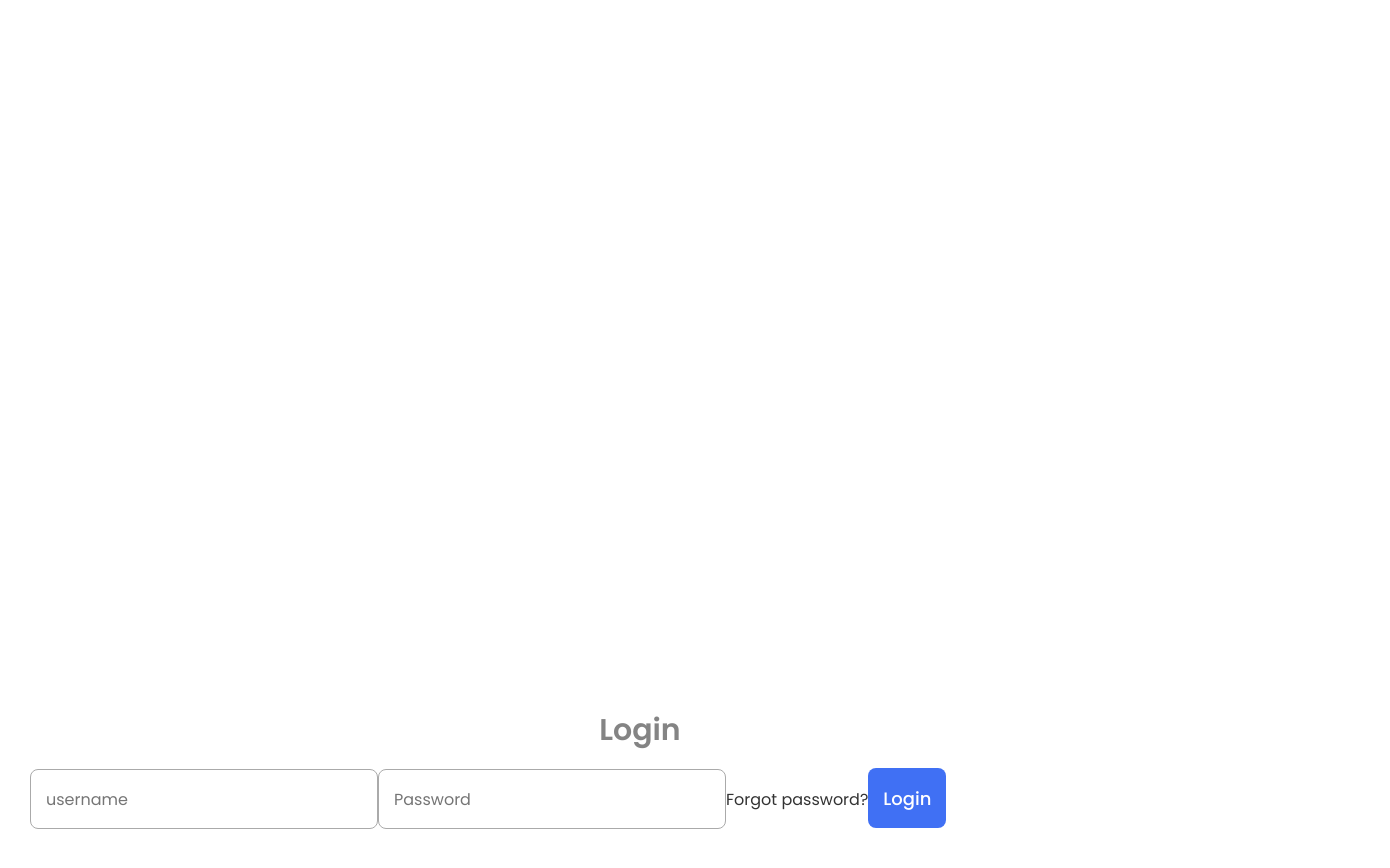
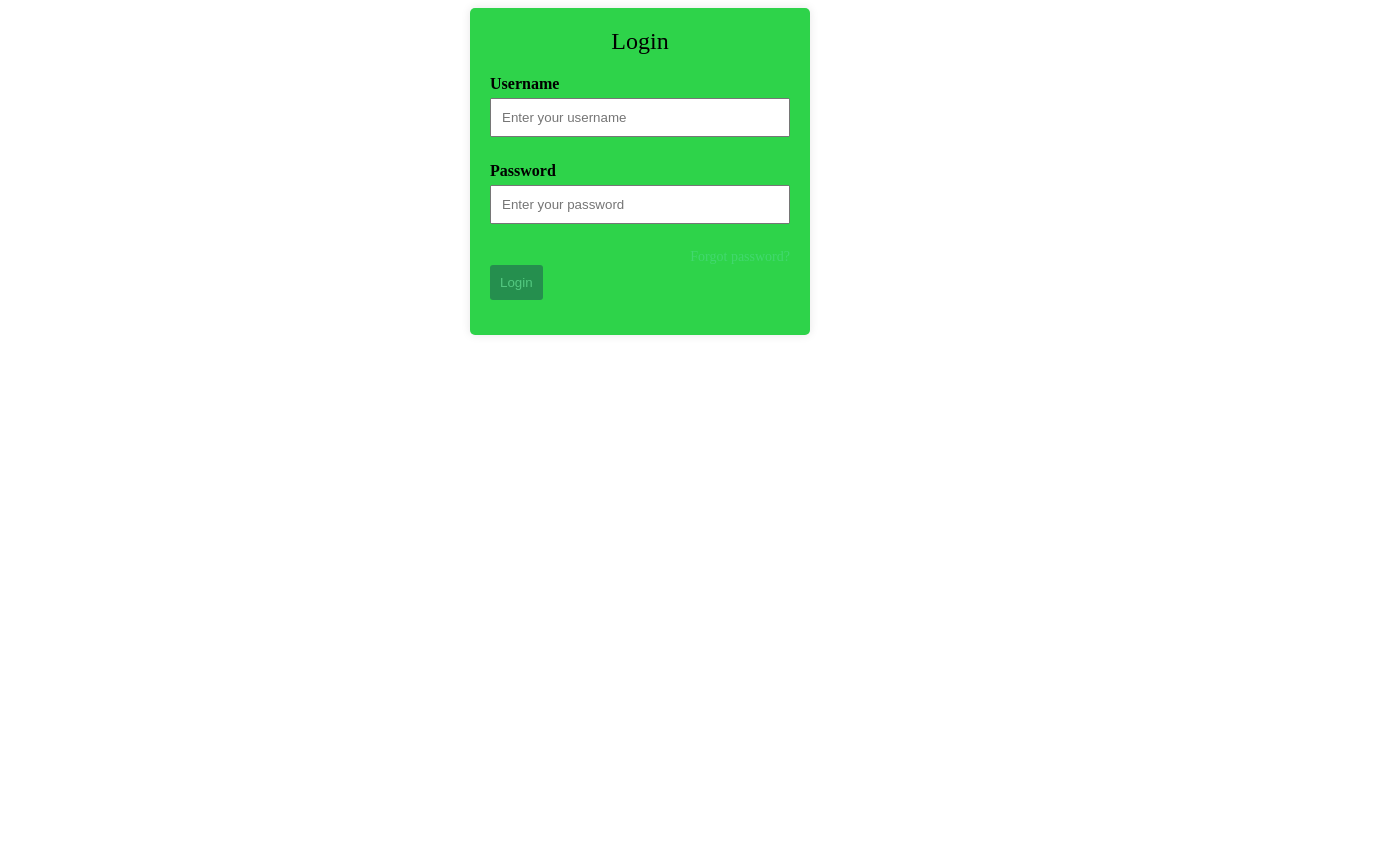
Before and after one commit to KamogeloPoopedi/front-end, an Angular app: page / in a window 1280 px wide. Shown: the top 868 px of the page, 1390 px wide, since content can reach past the window. After the commit the page ends 800 px from the top, so only its background shows below. Built offline with nearby package versions, Linux system fonts and the light colour scheme.

Commit message:
created a service

```diff
--- a/src/app/login/login.component.css
+++ b/src/app/login/login.component.css
@@ -1,159 +1,57 @@
-/* Import Google font - Poppins */
-@import url("https://fonts.googleapis.com/css2?family=Poppins:wght@200;300;400;500;600;700&display=swap");
-* {
-  margin: 0;
-  padding: 0;
+/* Add this to your component's CSS file or your global styles */
+
+.form {
+  max-width: 300px;
+  margin: 0 auto;
+}
+
+.login {
+  background-color: #2ed34a;
+  padding: 20px;
+  border-radius: 5px;
+  box-shadow: 0 0 10px rgba(0, 0, 0, 0.1);
+}
+
+.login header {
+  font-size: 24px;
+  text-align: center;
+  margin-bottom: 20px;
+}
+
+.form-group {
+  margin-bottom: 15px;
+}
+
+label {
+  display: block;
+  margin-bottom: 5px;
+  font-weight: bold;
+}
+
+input {
+  width: 100%;
+  padding: 10px;
   box-sizing: border-box;
-  font-family: "Poppins",
-    sans-serif;
+  margin-bottom: 10px;
 }
-body {
-  min-height: 100vh;
-  display: flex;
-  align-items: center;
-  justify-content: center;
-  background: #f0faff;
+
+a {
+  display: block;
+  text-align: right;
+  color: #42d86f;
+  text-decoration: none;
+  font-size: 14px;
 }
-.wrapper {
-  position: relative;
-  max-width: 470px;
-  width: 100%;
-  border-radius: 12px;
-  padding: 20px
-    30px
-    120px;
-  background: #4070f4;
-  box-shadow: 0
-    5px
-    10px
-    rgba(
-      0,
-      0,
-      0,
-      0.1
-    );
-  overflow: hidden;
-}
-.form.login {
-  position: absolute;
-  left: 50%;
-  bottom: -86%;
-  transform: translateX(
-    -50%
-  );
-  width: calc(
-    100% +
-      220px
-  );
-  padding: 20px
-    140px;
-  border-radius: 50%;
-  height: 100%;
-  background: #fff;
-  transition: all
-    0.6s
-    ease;
-}
-.wrapper.active
-  .form.login {
-  bottom: -15%;
-  border-radius: 35%;
-  box-shadow: 0 -5px
-    10px rgba(0, 0, 0, 0.1);
-}
-.form
-  header {
-  font-size: 30px;
-  text-align: center;
-  color: #fff;
-  font-weight: 600;
+
+button {
+  background-color: #258f4e;
+  color: #54c981;
+  padding: 10px;
+  border: none;
+  border-radius: 3px;
   cursor: pointer;
 }
-.form.login
-  header {
-  color: #333;
-  opacity: 0.6;
+
+button:hover {
+  background-color: #2980b9;
 }
-.wrapper.active
-  .form.login
-  header {
-  opacity: 1;
-}
-.wrapper.active
-  .signup
-  header {
-  opacity: 0.6;
-}
-.wrapper
-  form {
-  display: flex;
-  flex-direction: column;
-  gap: 20px;
-  margin-top: 40px;
-}
-form
-  input {
-  height: 60px;
-  outline: none;
-  border: none;
-  padding: 0
-    15px;
-  font-size: 16px;
-  font-weight: 400;
-  color: #333;
-  border-radius: 8px;
-  background: #fff;
-}
-.form.login
-  input {
-  border: 1px
-    solid
-    #aaa;
-}
-.form.login
-  input:focus {
-  box-shadow: 0
-    1px 0
-    #ddd;
-}
-form
-  .checkbox {
-  display: flex;
-  align-items: center;
-  gap: 10px;
-}
-.checkbox
-  input[type="checkbox"] {
-  height: 16px;
-  width: 16px;
-  accent-color: #fff;
-  cursor: pointer;
-}
-form
-  .checkbox
-  label {
-  cursor: pointer;
-  color: #fff;
-}
-form a {
-  color: #333;
-  text-decoration: none;
-}
-form
-  a:hover {
-  text-decoration: underline;
-}
-form
-  input[type="submit"] {
-  margin-top: 15px;
-  padding: none;
-  font-size: 18px;
-  font-weight: 500;
-  cursor: pointer;
-}
-.form.login
-  input[type="submit"] {
-  background: #4070f4;
-  color: #fff;
-  border: none;
-}
--- a/src/app/login/login.component.html
+++ b/src/app/login/login.component.html
@@ -1,9 +1,20 @@
 <div class="form login">
-    <header>Login</header>
-    <form #registerForm="ngForm" (ngSubmit)="login()" novalidate>
-      <input type="text" [(ngModel)]="userName"  name="userName"  placeholder="username" required />
-      <input type="password"  [(ngModel)]="password"  name="password" placeholder="Password" required />
-      <a href="#">Forgot password?</a>
-      <input type="submit" value="Login" />
-    </form>
-  </div>
+  <header>Login</header>
+  <form #loginForm="ngForm" (ngSubmit)="login()" novalidate>
+    <div class="form-group">
+      <label for="userName">Username</label>
+      <input type="text" [(ngModel)]="userName" name="userName" placeholder="Enter your username" required />
+    </div>
+
+    <div class="form-group">
+      <label for="password">Password</label>
+      <input type="password" [(ngModel)]="password" name="password" placeholder="Enter your password" required />
+    </div>
+
+    <a href="#">Forgot password?</a>
+
+    <div class="form-group">
+      <button type="submit">Login</button>
+    </div>
+  </form>
+</div>
```
Also changed, not shown: src/app/auth-service.service.ts (added, +9 -0 lines), 1 other file (tests, documents, lock files or other folders).
